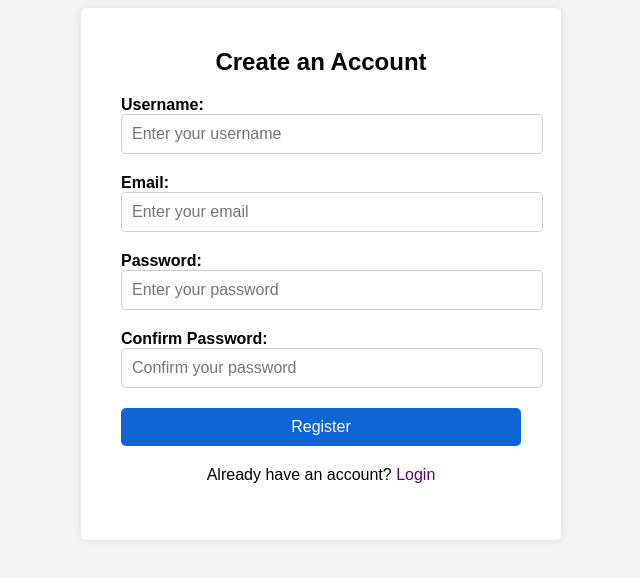
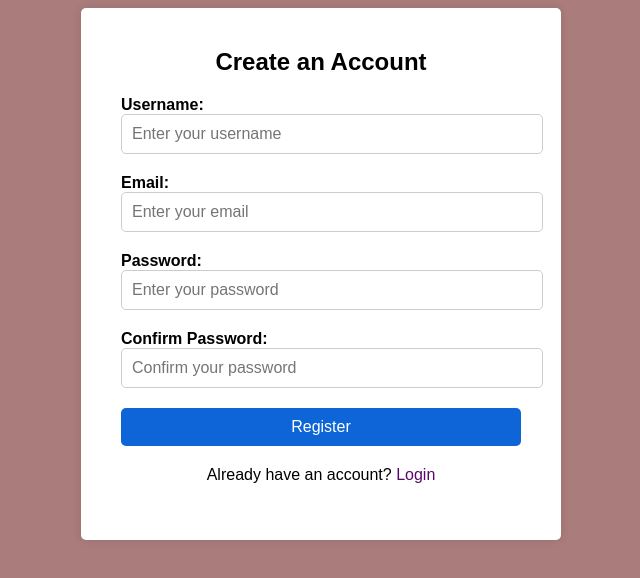
Before and after one commit to Nithin-Jasti/nithin7722, a website: page CODE/registration.html in a window 1280 px wide. Shown: the whole page, without its empty margins (319-959 px from the left). Drawn offline with Linux system fonts and the light colour scheme.

Commit message:
Update registration.css

```diff
--- a/CODE/registration.css
+++ b/CODE/registration.css
@@ -1,6 +1,6 @@
 body {
     font-family: Arial, sans-serif;
-    background-color: #f4f4f4;
+    background-color: #aa7c7c;
   }
 
   .container {
```
